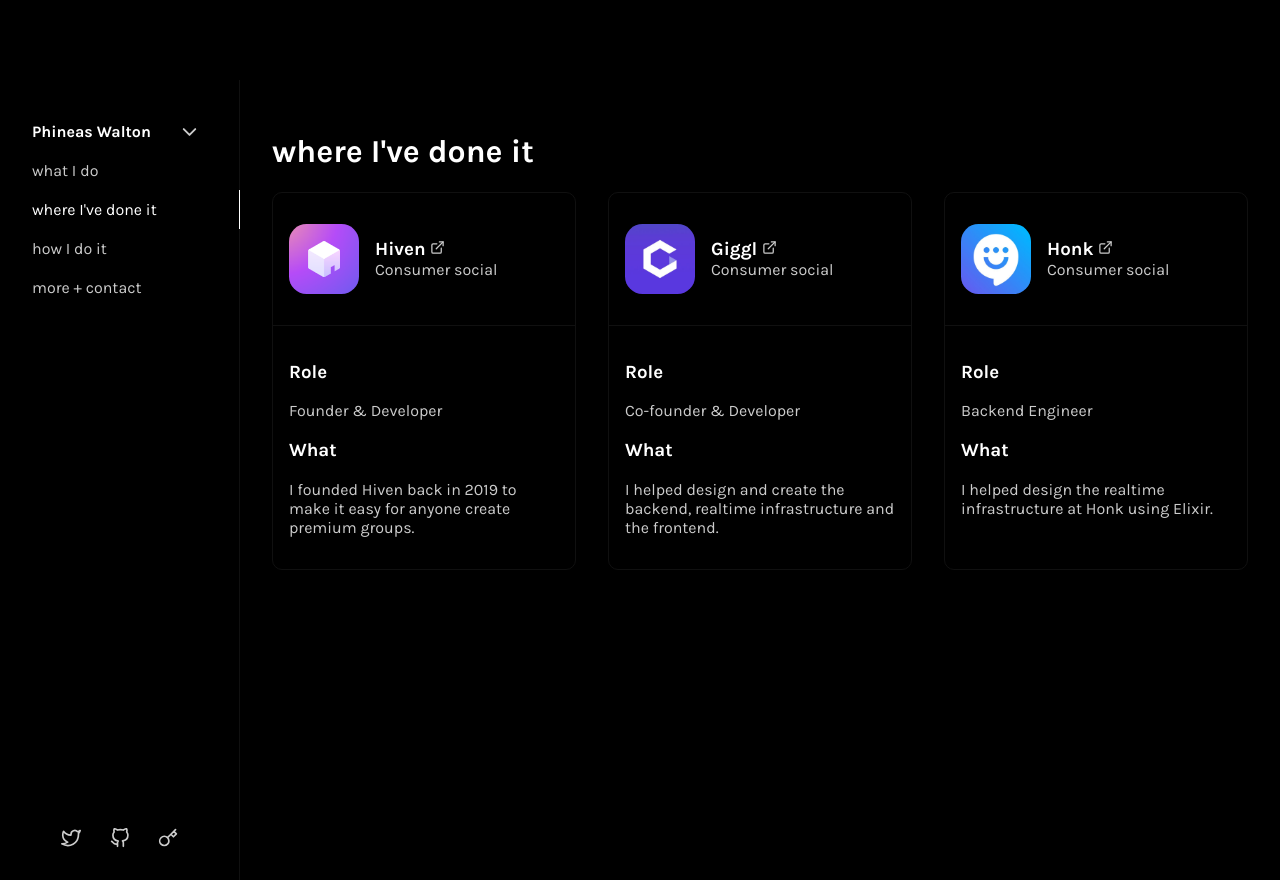
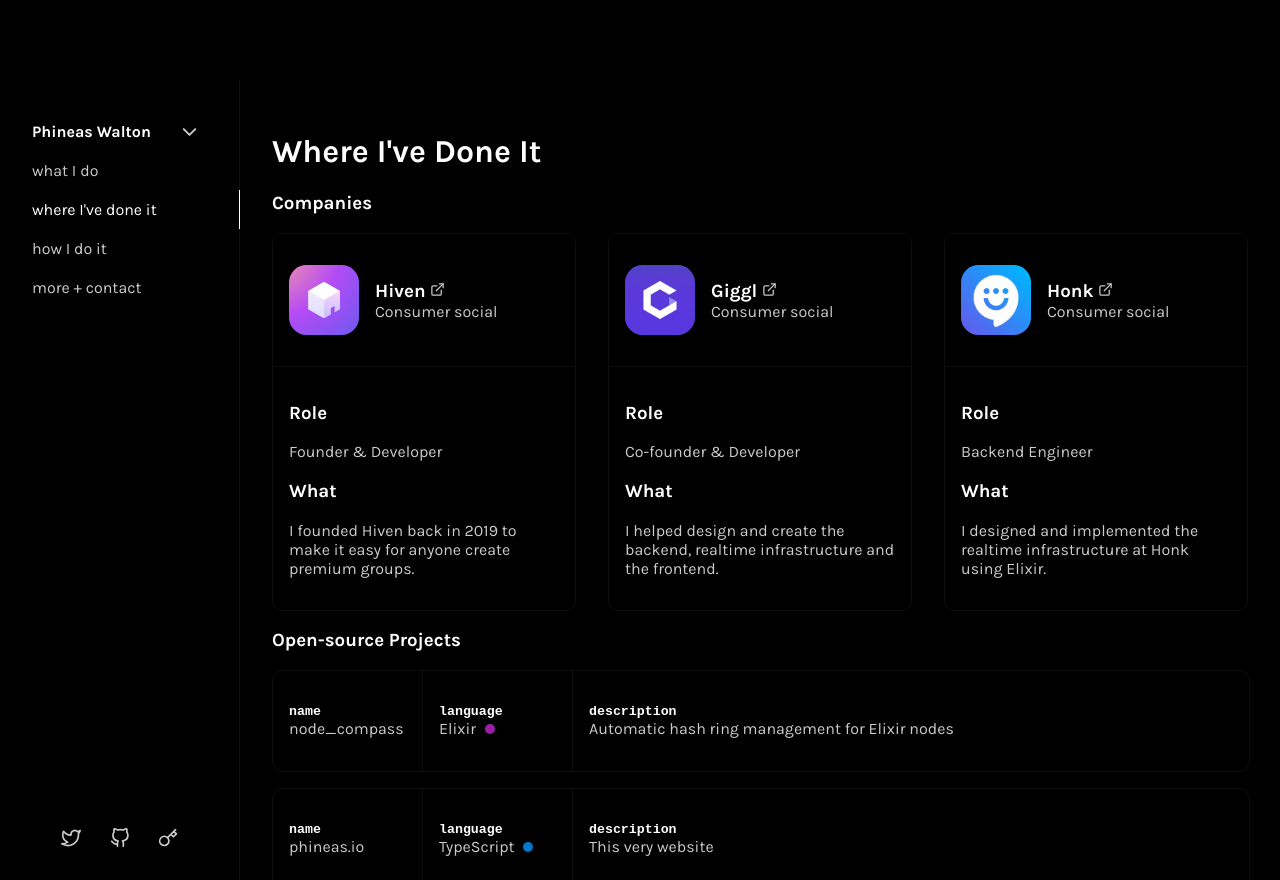
Before and after one commit to Phineas/phineas.io, a React (Create React App) app: page /where in a window 1280 px wide. Shown: the part 720-1600 px from the top of the page. Built offline with nearby package versions, Linux system fonts and the light colour scheme; no server answers.

Commit message:
add oss and more

```diff
--- a/package.json
+++ b/package.json
@@ -18,6 +18,7 @@
     "react-router": "^5.2.0",
     "react-router-dom": "^5.2.0",
     "react-scripts": "4.0.3",
+    "react-spring": "^8.0.27",
     "styled-components": "^5.2.1",
     "typescript": "^4.1.2",
     "use-sound": "^2.0.1",
--- a/src/components/Co.tsx
+++ b/src/components/Co.tsx
@@ -1,13 +1,39 @@
+import { animated, OpaqueInterpolation, useSpring } from "react-spring";
 import styled from "styled-components";
 import { ExternalLinkIcon } from "./Icons";
 
-const Co = ({name, iconReference, tagline, role, what}: {name: string, iconReference: string, tagline: string, role: string, what: string}) => {
+const calc = (x: number, y: number) => [-(y - window.innerHeight / 2) / 35, (x - window.innerWidth / 2) / 35, 1.05]
+const trans = (x: number, y: number, s: number): string => `perspective(600px) rotateX(${x}deg) rotateY(${y}deg) scale(${s})`
+
+const Co = ({
+  url,
+  name,
+  iconReference,
+  tagline,
+  role,
+  what,
+}: {
+  url: string;
+  name: string;
+  iconReference: string;
+  tagline: string;
+  role: string;
+  what: string;
+}) => {
+  const [props, set] = useSpring(() => ({ xys: [0, 0, 1], config: { mass: 2, tension: 350, friction: 40 } }))
+
   return (
-    <Container>
+    <A href={url} target="_blank" rel="noopener">
+      <Container  onMouseMove={({ clientX: x, clientY: y }: {clientX: number, clientY: number}) => set({ xys: calc(x, y) })}
+      onMouseLeave={() => set({ xys: [0, 0, 1] })}
+      //@ts-ignore
+      style={{ transform: props.xys.interpolate(trans) }}>
         <Header>
-        <img draggable={false} src={iconReference}/>
+          <img alt={`${name} Logo`} draggable={false} src={iconReference} />
           <div>
-          <h3>{name} <ExternalLinkIcon/></h3>
+            <h3>
+              {name} <ExternalLinkIcon />
+            </h3>
             <span>{tagline}</span>
           </div>
         </Header>
@@ -18,14 +44,25 @@
           <p>{what}</p>
         </Content>
       </Container>
-  )
+    </A>
+  );
+};
+
+const A = styled.a`
+  text-decoration: none;
+  color: inherit;
+
+  &:hover {
+    text-decoration: none !important;
   }
+`;
 
-const Container = styled.div`
+const Container = styled(animated.div)`
   border: 1px solid #101010;
   border-radius: 10px;
   cursor: pointer;
   transition: all 0.1s ease;
+  will-change: transform;
 
   &:hover {
     background-color: #101010;
--- a/src/components/Icons.tsx
+++ b/src/components/Icons.tsx
@@ -164,3 +164,21 @@
     <line x1="10" y1="14" x2="21" y2="3"></line>
   </svg>
 );
+
+export const CompassIcon = (props: any) => (
+  <svg
+    xmlns="http://www.w3.org/2000/svg"
+    width="24"
+    height="24"
+    viewBox="0 0 24 24"
+    fill="none"
+    stroke="currentColor"
+    stroke-width="2"
+    stroke-linecap="round"
+    stroke-linejoin="round"
+    {...props}
+  >
+    <circle cx="12" cy="12" r="10"></circle>
+    <polygon points="16.24 7.76 14.12 14.12 7.76 16.24 9.88 9.88 16.24 7.76"></polygon>
+  </svg>
+);
--- /dev/null
+++ b/src/components/Progress.tsx
@@ -0,0 +1,27 @@
+import { motion } from "framer-motion";
+import styled from "styled-components";
+
+const Progress = ({percentage}: {percentage: number}) => {
+  return (
+    <Container>
+      <ProgressFill initial={false} transition={{ ease: "easeOut", duration: 2 }} animate={{x: `${percentage - 100}%`}} />
+    </Container>
+  );
+};
+
+const Container = styled.div`
+  width: 100%;
+  height: 5px;
+  border: 1px solid #ccc;
+  overflow: hidden;
+  border-radius: 5px;
+`;
+
+const ProgressFill = styled(motion.div)`
+  width: 100%;
+  height: 5px;
+  background-color: #fff;
+  transform: translateX(-100%);
+`;
+
+export default Progress;
--- /dev/null
+++ b/src/components/Repo.tsx
@@ -0,0 +1,123 @@
+import { ReactElement } from "react";
+import styled from "styled-components";
+
+const Repo = ({
+  url,
+  name,
+  primaryLanguage,
+  description,
+}: {
+  url: string;
+  name: string;
+  primaryLanguage: string;
+  description: string;
+}) => {
+  return (
+    <A href={url} target="_blank" rel="noopener">
+      <Container>
+        <Column forceWidth={150}>
+          <h5>name</h5>
+          <p>{name}</p>
+        </Column>
+        <Column forceWidth={150}>
+          <h5>language</h5>
+          <p>
+            {primaryLanguage}{" "}
+            <LanguageColorBlip
+              color={
+                primaryLanguage === "Elixir"
+                  ? "#9c1fa5"
+                  : primaryLanguage === "TypeScript"
+                  ? "#007acc"
+                  : "#000"
+              }
+            />
+          </p>
+        </Column>
+        <Column noBorder>
+          <h5>description</h5>
+          <p>{description}</p>
+        </Column>
+      </Container>
+    </A>
+  );
+};
+
+const A = styled.a`
+  text-decoration: none;
+  color: inherit;
+
+  &:hover {
+    text-decoration: none !important;
+  }
+`;
+
+const Container = styled.div`
+  display: flex;
+  flex-direction: row;
+  width: 100%;
+  height: 100px;
+  border: 1px solid #101010;
+  border-radius: 10px;
+  overflow: hidden;
+  margin-bottom: 1rem;
+
+  &:hover {
+    background-color: #101010;
+  }
+`;
+
+const Head = styled.div<{ color: string }>`
+  height: 100%;
+  width: 100px;
+  display: flex;
+  align-items: center;
+  justify-content: center;
+  fill: #fff;
+  background-color: ${({ color }) => color};
+  flex-shrink: 0;
+
+  svg {
+    height: 30px;
+    width: 30px;
+  }
+`;
+
+const Column = styled.div<{ forceWidth?: number; noBorder?: boolean }>`
+  display: block;
+  height: 100%;
+  width: ${({ forceWidth }) =>
+    forceWidth ? forceWidth + "px" : "fit-content"};
+  min-width: ${({ forceWidth }) =>
+    forceWidth ? forceWidth + "px" : undefined};
+  display: flex;
+  flex-direction: column;
+  justify-content: center;
+  border-right: 1px solid
+    ${({ noBorder }) => (noBorder ? "transparent" : "#101010")};
+  padding: 1rem;
+  box-sizing: border-box;
+  flex-shrink: ${({ noBorder }) => (noBorder ? undefined : 0)};
+
+  h5 {
+    font-family: "Courier New";
+    margin: 0;
+    color: #fff;
+  }
+
+  p {
+    margin: 0;
+    white-space: normal;
+  }
+`;
+
+const LanguageColorBlip = styled.div<{ color: string }>`
+  display: inline-block;
+  width: 10px;
+  height: 10px;
+  border-radius: 50%;
+  background-color: ${({ color }) => color};
+  margin-left: 5px;
+`;
+
+export default Repo;
--- a/src/components/Technology.tsx
+++ b/src/components/Technology.tsx
@@ -1,6 +1,5 @@
 import { ReactElement } from "react";
 import styled from "styled-components";
-import { ElixirLogo } from "./Icons";
 
 const Technology = ({
   color,
--- a/src/pages/Home.tsx
+++ b/src/pages/Home.tsx
@@ -1,9 +1,10 @@
+import Progress from "../components/Progress";
 import PageWrapper from "./PageWrapper";
 
 const Home = () => {
   return (
     <PageWrapper forceReadableWidth>
-      <h1>what I do</h1>
+      <h1>What I Do</h1>
       <p>19 y/o developer, innovator and investor.</p>
       <p>
         I design, build and publish products of quality and reliability.
@@ -18,7 +19,9 @@
         .
       </p>
 
-      <h3>about Hiven</h3>
+      <p>In my free time, I invest in and help startups with strategy, development, fundraising and more. Got a big descision to make? I'm always down to chat to new founders.</p>
+
+      <h3>About Hiven</h3>
       <p>
         At Hiven, we're making it super simple for anyone to create their own
         premium, monetized community while also providing cutting-edge features
@@ -26,13 +29,13 @@
         encrypted chat, a built in wallet, advanced developer tools and more.
       </p>
 
-      <h3>about Giggl</h3>
+      <h3>About Giggl</h3>
       <p>
         Giggl is revolutionizing togetherness online using multiplayer browsers.
         You can spin up a Giggl "portal" with someone on the other side of the
         world, and you'll be able to individually control a browser that we host
         in the cloud which you can use to watch movies together, collaborate on
-        coursework and everything else the www offers.
+        projects and everything else the www offers.
       </p>
     </PageWrapper>
   );
--- a/src/pages/How.tsx
+++ b/src/pages/How.tsx
@@ -5,7 +5,7 @@
 const How = () => {
   return (
     <PageWrapper>
-      <h1>how I do it</h1>
+      <h1>How I Do It</h1>
       <p>
         I highly leverage new bleeding-edge technologies and languages like
         Elixir to stay on top of the game. You can find a list of my most-used
--- a/src/pages/Where.tsx
+++ b/src/pages/Where.tsx
@@ -4,17 +4,24 @@
 import HivenAppIcon from '../assets/images/hiven-app-icon.png';
 import GigglAppIcon from '../assets/images/giggl-app-icon.jpg';
 import HonkAppIcon from '../assets/images/honk-app-icon.jpg';
+import Repo from "../components/Repo";
+import { CompassIcon } from "../components/Icons";
 
 const Where = () => {
   return (
     <PageWrapper>
-       <h1>where I've done it</h1>
+       <h1>Where I've Done It</h1>
+       <h3>Companies</h3>
       <CoWrapper>
-        <Co name="Hiven" iconReference={HivenAppIcon} tagline="Consumer social" role={"Founder & Developer"} what={"I founded Hiven back in 2019 to make it easy for anyone create premium groups."}/>
-        <Co name="Giggl" iconReference={GigglAppIcon} tagline="Consumer social" role={"Co-founder & Developer"} what={"I helped design and create the backend, realtime infrastructure and the frontend."}/>
-        <Co name="Honk" iconReference={HonkAppIcon} tagline="Consumer social" role={"Backend Engineer"} what={"I helped design the realtime infrastructure at Honk using Elixir."}/>
+        <Co url="https://hiven.io" name="Hiven" iconReference={HivenAppIcon} tagline="Consumer social" role={"Founder & Developer"} what={"I founded Hiven back in 2019 to make it easy for anyone create premium groups."}/>
+        <Co url="https://giggl.app" name="Giggl" iconReference={GigglAppIcon} tagline="Consumer social" role={"Co-founder & Developer"} what={"I helped design and create the backend, realtime infrastructure and the frontend."}/>
+        <Co url="https://honk.me" name="Honk" iconReference={HonkAppIcon} tagline="Consumer social" role={"Backend Engineer"} what={"I designed and implemented the realtime infrastructure at Honk using Elixir."}/>
 
       </CoWrapper>
+
+      <h3>Open-source Projects</h3>
+      <Repo name={"node_compass"} url={"https://github.com/hivenapp/node_compass"} primaryLanguage={"Elixir"} description="Automatic hash ring management for Elixir nodes"/>
+      <Repo name={"phineas.io"} url={"https://github.com/phineas/phineas.io"} primaryLanguage={"TypeScript"} description="This very website"/>
     </PageWrapper>
   )
 }
@@ -24,6 +31,14 @@
   width: 100%;
   gap: 2rem 2rem;
   grid-template-columns: 1fr 1fr 1fr;
+
+  @media (max-width: 1100px) {
+    grid-template-columns: 1fr 1fr;
+  }
+
+  @media (max-width: 900px) {
+    grid-template-columns: 1fr;
+  }
 `;
 
 export default Where;
```
Also changed, not shown: 1 other file (tests, documents, lock files or other folders). Lines whose indentation alone changed are shown as unchanged.
